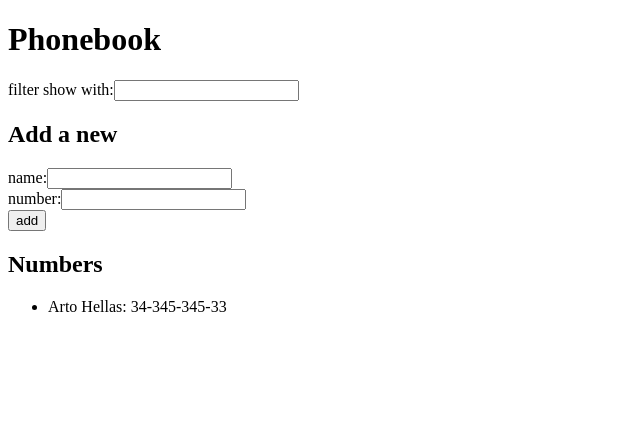
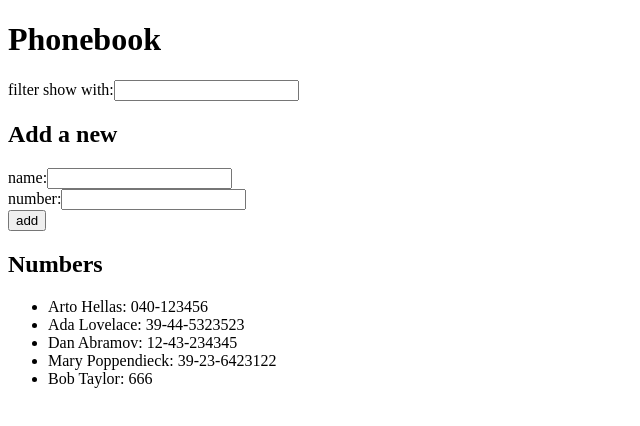
Before and after one commit to Fizzybrew/fullstackopen, a React (Vite) app in the folder part2/phonebook/: page / in a window 1280 px wide. Shown: the top 426 px of the page, without its empty margins (0-640 px from the left). Built offline with nearby package versions, Linux system fonts and the light colour scheme; data requests are answered from the project's data file; the HTML template or start-up script is replaced by a standard one.

Commit message:
done 2.11

```diff
--- /dev/null
+++ b/part2/phonebook/db.json
@@ -0,0 +1,30 @@
+{
+  "persons": [
+    {
+      "name": "Arto Hellas",
+      "number": "040-123456",
+      "id": "1"
+    },
+    {
+      "name": "Ada Lovelace",
+      "number": "39-44-5323523",
+      "id": "2"
+    },
+    {
+      "name": "Dan Abramov",
+      "number": "12-43-234345",
+      "id": "3"
+    },
+    {
+      "name": "Mary Poppendieck",
+      "number": "39-23-6423122",
+      "id": "4"
+    },
+    {
+      "name": "Bob Taylor",
+      "number": "666",
+      "id": "lWCYWX6BVk0"
+    }
+  ],
+  "$schema": "./node_modules/json-server/schema.json"
+}
--- a/part2/phonebook/package.json
+++ b/part2/phonebook/package.json
@@ -7,9 +7,11 @@
     "dev": "vite",
     "build": "vite build",
     "lint": "eslint .",
-    "preview": "vite preview"
+    "preview": "vite preview",
+    "server": "json-server -p 3001 db.json"
   },
   "dependencies": {
+    "axios": "^1.15.0",
     "react": "^19.2.4",
     "react-dom": "^19.2.4"
   },
@@ -22,6 +24,7 @@
     "eslint-plugin-react-hooks": "^7.0.1",
     "eslint-plugin-react-refresh": "^0.5.2",
     "globals": "^17.4.0",
+    "json-server": "^1.0.0-beta.15",
     "vite": "^8.0.4"
   }
 }
--- a/part2/phonebook/src/App.jsx
+++ b/part2/phonebook/src/App.jsx
@@ -1,31 +1,50 @@
-import { useState } from "react";
+import { useState, useEffect } from "react"; // 1. Добавили useEffect
+import axios from "axios";                   // 2. Импортировали axios
 import Filter from "./components/Filter";
 import PersonForm from "./components/PersonForm";
 import Persons from "./components/Persons";
 
 const App = () => {
-  const [persons, setPersons] = useState([
-    { name: "Arto Hellas", number: "34-345-345-33" },
-  ]);
+  const [persons, setPersons] = useState([]);
   const [newName, setNewName] = useState("");
   const [newNumber, setNewNumber] = useState("");
   const [search, setSearch] = useState("");
 
+  useEffect(() => {
+    axios
+      .get('http://localhost:3001/persons')
+      .then(response => {
+        setPersons(response.data)
+      })
+  }, []);
+
   const addPersons = (e) => {
     e.preventDefault();
+
     if (persons.find((person) => person.name === newName)) {
       alert(`${newName} is already added to phonebook!`);
       return;
     }
+
     if (newName === "" || newNumber === "") {
       alert(newName === "" ? "Enter name..." : "Phone number cannot be empty");
       return;
     }
-    const newPerson = { name: newName, number: newNumber };
-    setPersons([...persons, newPerson]);
-    setNewName("");
-    setNewNumber("");
+
+    const personObject = {
+      name: newName,
+      number: newNumber,
+    }
+
+    axios
+      .post('http://localhost:3001/persons', personObject)
+      .then(response => {
+        setPersons(persons.concat(response.data))
+        setNewName('')
+        setNewNumber('')
+      });
   };
+
   const handleNameChange = (e) => setNewName(e.target.value);
   const handleNumberChange = (e) => setNewNumber(e.target.value);
   const handleSearchChange = (e) => setSearch(e.target.value);
```
Also changed, not shown: 1 other file (tests, documents, lock files or other folders).
